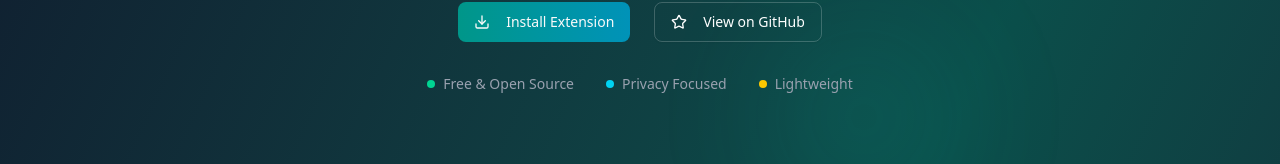
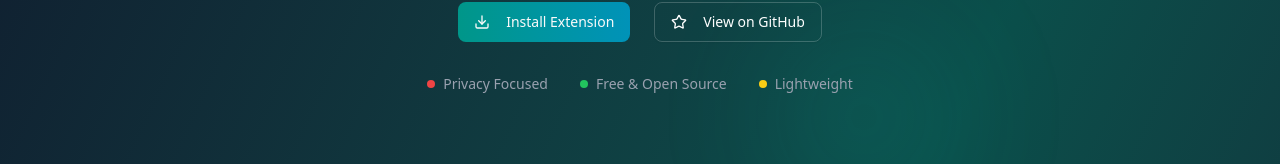
Before and after one commit to vineetsarpal/tab-tub-web, a Next.js app: page / in a window 1280 px wide. Shown: the part 582-746 px from the top of the page. Built offline with nearby package versions, Linux system fonts and the light colour scheme.

Commit message:
Add chrome ext link

```diff
--- a/components/hero.tsx
+++ b/components/hero.tsx
@@ -33,7 +33,7 @@ export function Hero() {
             className="bg-gradient-to-r from-teal-600 to-cyan-600 hover:from-teal-700 hover:to-cyan-700"
             asChild
           >
-            <a href="https://chrome.google.com/webstore/search/tabtub" target="_blank" rel="noopener noreferrer">
+            <a href="https://chromewebstore.google.com/detail/tabtub/fimniebpmaiaoinmlnfigaeommdnhkpj" target="_blank" rel="noopener noreferrer">
               <Download className="w-5 h-5 mr-2" />
               Install Extension
             </a>
@@ -53,15 +53,15 @@ export function Hero() {
 
         <div className="mt-8 flex items-center justify-center gap-x-8 text-sm text-gray-400">
           <div className="flex items-center gap-x-2">
-            <div className="w-2 h-2 bg-emerald-400 rounded-full" />
+            <div className="w-2 h-2 bg-[#ef4444] rounded-full" />
+            Privacy Focused
+          </div>
+          <div className="flex items-center gap-x-2">
+            <div className="w-2 h-2 bg-[#22c55e] rounded-full" />
             Free & Open Source
           </div>
           <div className="flex items-center gap-x-2">
-            <div className="w-2 h-2 bg-cyan-400 rounded-full" />
-            Privacy Focused
-          </div>
-          <div className="flex items-center gap-x-2">
-            <div className="w-2 h-2 bg-yellow-400 rounded-full" />
+            <div className="w-2 h-2 bg-[#facc15] rounded-full" />
             Lightweight
           </div>
         </div>
--- a/components/installation.tsx
+++ b/components/installation.tsx
@@ -36,7 +36,7 @@ export function Installation() {
                 Get the latest stable version with automatic updates.
               </p>
               <Button className="w-full bg-teal-600 hover:bg-teal-700" asChild>
-                <a href="https://chrome.google.com/webstore/search/tabtub" target="_blank" rel="noopener noreferrer">
+                <a href="https://chromewebstore.google.com/detail/tabtub/fimniebpmaiaoinmlnfigaeommdnhkpj" target="_blank" rel="noopener noreferrer">
                   <Download className="w-4 h-4 mr-2" />
                   Install from Chrome Store
                   <ExternalLink className="w-4 h-4 ml-2" />
```
